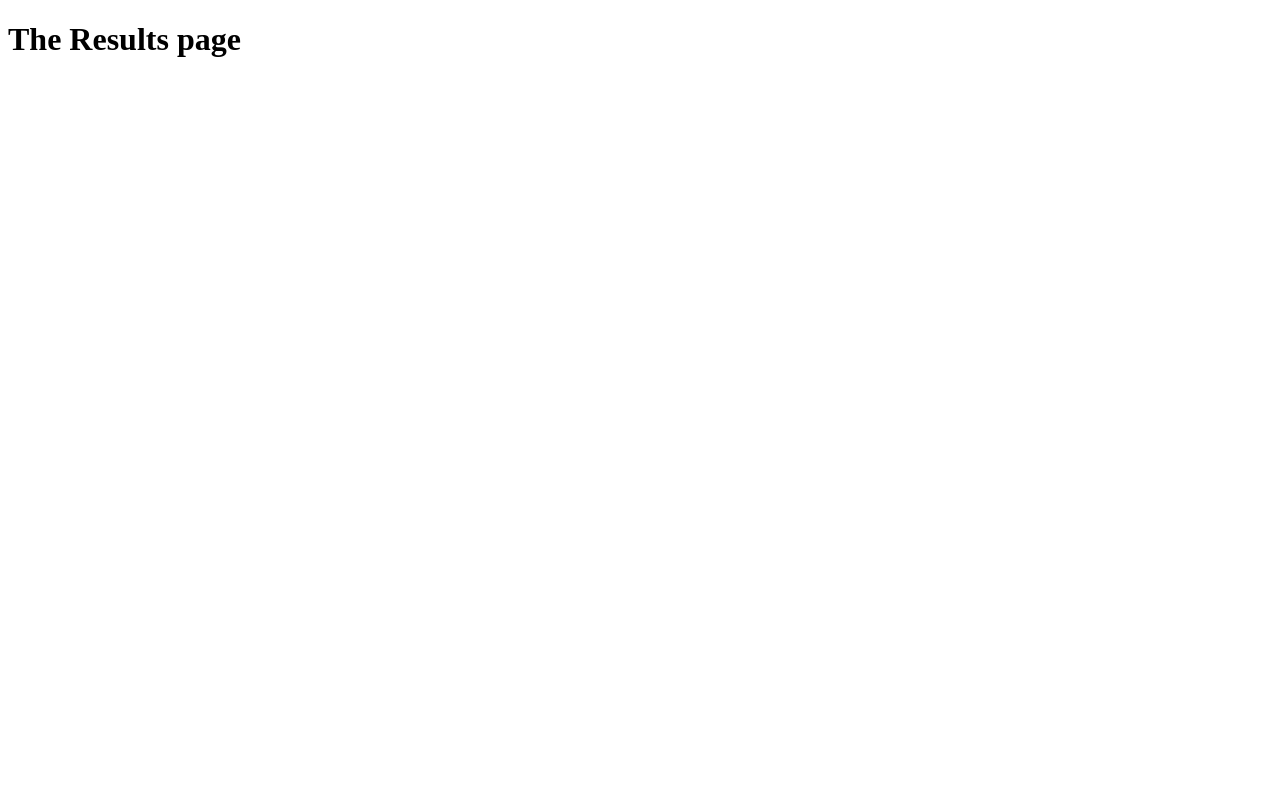
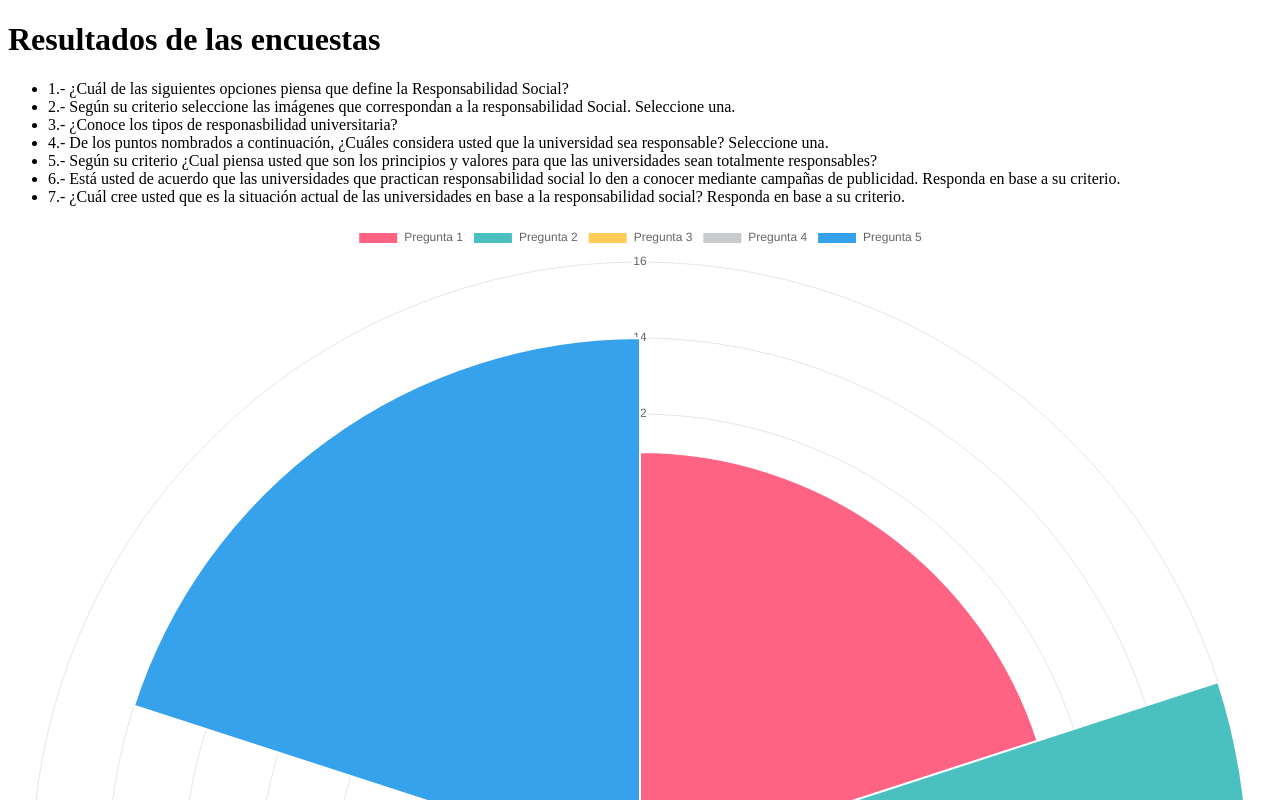
Before and after one commit to tebasp/reen-frontend, a Next.js app: page /results in a window 1280 px wide. Shown: the top 800 px of the page. Built offline with nearby package versions, Linux system fonts and the light colour scheme.

Commit message:
Create polar chart and improve styles

```diff
--- /dev/null
+++ b/components/ChartPolar.jsx
@@ -0,0 +1,40 @@
+import { useEffect } from "react";
+import { PolarArea } from "react-chartjs-2";
+import {
+  Chart as ChartJS,
+  CategoryScale,
+  LineController,
+  PointElement,
+  LineElement,
+  Title,
+  Tooltip,
+  Legend,
+  Filler,
+  RadialLinearScale,
+  ArcElement,
+} from "chart.js";
+
+function ChartPolar({ data }) {
+  ChartJS.register(
+    CategoryScale,
+    LineController,
+    PointElement,
+    LineElement,
+    RadialLinearScale,
+    ArcElement,
+    Title,
+    Tooltip,
+    Legend,
+    Filler
+  );
+
+  return (
+    <>
+      <div className="max-w-2xl mx-auto">
+        <PolarArea data={data} width={400} height={400} />
+      </div>
+    </>
+  );
+}
+
+export default ChartPolar;
--- a/package.json
+++ b/package.json
@@ -11,8 +11,10 @@
   "dependencies": {
     "@headlessui/react": "^1.6.1",
     "@heroicons/react": "^1.0.6",
+    "chart.js": "^3.8.0",
     "next": "12.1.6",
     "react": "18.1.0",
+    "react-chartjs-2": "^4.1.0",
     "react-dnd": "^16.0.1",
     "react-dnd-html5-backend": "^16.0.1",
     "react-dnd-touch-backend": "^16.0.1",
--- a/pages/results.js
+++ b/pages/results.js
@@ -1,7 +1,69 @@
-import DefaultLayout from 'layouts/DefaultLayout'
+import ChartPolar from "@/components/ChartPolar";
+import DefaultLayout from "layouts/DefaultLayout";
+import { useState, useEffect } from "react";
 
 export default function Results() {
-  return <h1>The Results page</h1>
+  const [questions, setQuestions] = useState();
+  const [data, setData] = useState({});
+
+  useEffect(() => {
+    async function fetchQuestions() {
+      const response = await fetch("/Questions.json");
+      const { questions } = await response.json();
+      setQuestions(questions);
+    }
+
+    fetchQuestions();
+  }, []);
+
+  useEffect(() => {
+    const data = {
+      labels: [
+        "Pregunta 1",
+        "Pregunta 2",
+        "Pregunta 3",
+        "Pregunta 4",
+        "Pregunta 5",
+      ],
+      datasets: [
+        {
+          label: "Encuesta",
+          data: [11, 16, 7, 3, 14],
+          backgroundColor: [
+            "rgb(255, 99, 132)",
+            "rgb(75, 192, 192)",
+            "rgb(255, 205, 86)",
+            "rgb(201, 203, 207)",
+            "rgb(54, 162, 235)",
+          ],
+        },
+      ],
+    };
+
+    setData(data);
+  }, []);
+
+  return (
+    <div className="px-4">
+      <h1 className="text-center text-2xl text-primary-500 font-bold mt-7 mb-14">
+        Resultados de las encuestas
+      </h1>
+
+      <ul className="mb-16 font-light space-y-4 max-w-4xl mx-auto">
+        {questions &&
+          questions.map((question) => {
+            return (
+              <li className="text-slate-500" key={question.id}>
+                <span className="text-secondary-700 font-medium">{`${question.id}.-`}</span>
+                {` ${question.title}`}
+              </li>
+            );
+          })}
+      </ul>
+
+      {data?.datasets ? <ChartPolar data={data} /> : ""}
+    </div>
+  );
 }
 
 Results.getLayout = function getLayout(page) {
@@ -9,5 +71,5 @@ Results.getLayout = function getLayout(page) {
     <DefaultLayout>
       <div>{page}</div>
     </DefaultLayout>
-  )
-}
+  );
+};
--- a/public/Questions.json
+++ b/public/Questions.json
@@ -2,28 +2,28 @@
   "questions": [
     {
       "id": 1,
-      "title": "Question 1",
+      "title": "¿Cuál de las siguientes opciones piensa que define la Responsabilidad Social?",
       "disable": false,
       "type": "LIST",
       "answers": [
         {
-          "name": "Question 1 Answer 1",
+          "name": "Situación en la que la persona considera tomar una decisión y que cualquiera tome implique afectar a una persona o aun grupo.",
           "value": 0
         },
         {
-          "name": "Question 1 Answer 2",
-          "value": 3
+          "name": "Es un término que se refiere al compromiso u obligaciones de los miembros de una determinada comunidad, sociedad, individuos o bien parte del grupo social",
+          "value": 5
         },
         {
-          "name": "Question 1 Answer 3",
-          "value": 5
+          "name": "Grupo de personas que se relacionan entre sí, de acuerdo a una determinada regla organizacional jurídica y consuetudinarias",
+          "value": 3
         }
       ]
     },
     {
       "id": 2,
-      "title": "Question 2",
-      "type": "LIST",
+      "title": "Según su criterio seleccione las imágenes que correspondan a la responsabilidad Social. Seleccione una.",
+      "type": "IMAGE",
       "disable": true,
       "answers": [
         {
@@ -42,21 +42,105 @@
     },
     {
       "id": 3,
-      "title": "Question 3",
+      "title": "¿Conoce los tipos de responasbilidad universitaria?",
       "type": "LIST",
       "disable": true,
       "answers": [
         {
-          "name": "Question 3 Answer 1",
+          "name": "Sociedad civil, organizaciones religiosas, Sociedad cultural.",
           "value": 0
         },
         {
-          "name": "Question 3 Answer 2",
+          "name": "Empresarial, Universitaria, Sociedad civil",
+          "value": 5
+        },
+        {
+          "name": "Sociedad cultural, ambiental, sociedad civil, Empresarial.",
+          "value": 2
+        }
+      ]
+    },
+    {
+      "id": 4,
+      "title": "De los puntos nombrados a continuación, ¿Cuáles considera usted que la universidad sea responsable? Seleccione una.",
+      "type": "LIST",
+      "disable": true,
+      "answers": [
+        {
+          "name": "Ayudar la comunidad",
+          "value": 2
+        },
+        {
+          "name": "Impactos positivos ",
+          "value": 0
+        },
+        {
+          "name": "Comprometerse en la sociedad",
+          "value": 5
+        }
+      ]
+    },
+    {
+      "id": 5,
+      "title": "Según su criterio ¿Cual piensa usted que son los principios y valores para que las universidades sean totalmente responsables?",
+      "type": "LIST",
+      "disable": true,
+      "answers": [
+        {
+          "name": "Aceptación",
+          "value": 2
+        },
+        {
+          "name": "Libertad",
+          "value": 0
+        },
+        {
+          "name": "Ética",
+          "value": 5
+        }
+      ]
+    },
+    {
+      "id": 6,
+      "title": "Está usted de acuerdo que las universidades que practican responsabilidad social lo den a conocer mediante campañas de publicidad. Responda en base a su criterio.",
+      "type": "LIST",
+      "disable": true,
+      "answers": [
+        {
+          "name": "Si",
+          "value": 1
+        },
+        {
+          "name": "No",
+          "value": 0
+        }
+      ]
+    },
+    {
+      "id": 7,
+      "title": "¿Cuál cree usted que es la situación actual de las universidades en base a la responsabilidad social? Responda en base a su criterio.",
+      "type": "LIST",
+      "disable": true,
+      "answers": [
+        {
+          "name": "Muy Buena",
+          "value": 5
+        },
+        {
+          "name": "Buena",
+          "value": 4
+        },
+        {
+          "name": "Regular",
           "value": 3
         },
         {
-          "name": "Question 3 Answer 3",
-          "value": 5
+          "name": "Mala",
+          "value": 2
+        },
+        {
+          "name": "Muy mala",
+          "value": 1
         }
       ]
     }
```
Also changed, not shown: components/Hero.jsx (+7 -5 lines), components/Modal.jsx (+8 -27 lines), components/Surveys.jsx (+36 -12 lines), 1 other file (tests, documents, lock files or other folders).
